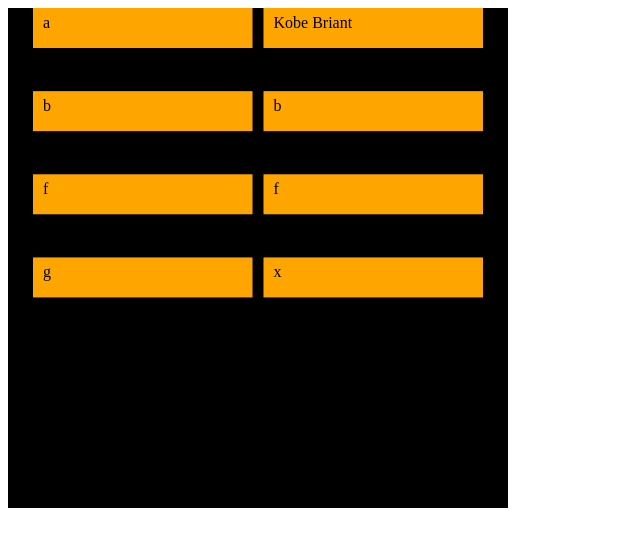
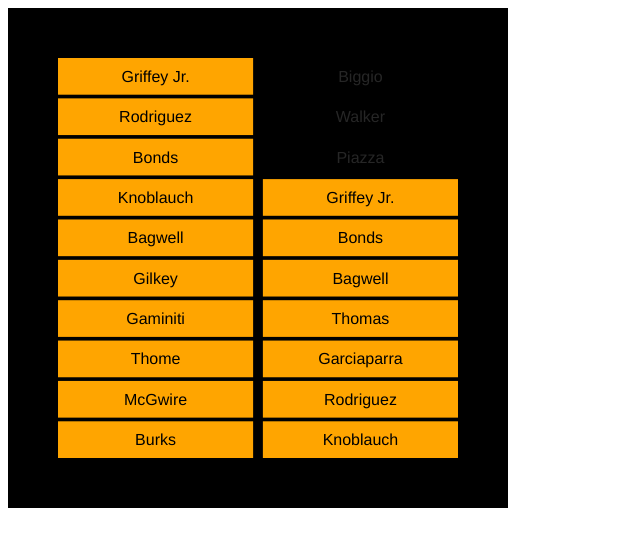
Before and after one commit to yaa0223/rankometerjs, a plain HTML site: page demo/index.html in a window 1280 px wide. Shown: the whole page, without its empty margins (0-640 px from the left). Drawn offline with nearby package versions, Linux system fonts and the light colour scheme.

Commit message:
Move most logic to plot function.

```diff
--- a/demo/index.html
+++ b/demo/index.html
@@ -8,102 +8,146 @@
       background-color: black;
     }
     .rkm-item {
+      fill: black;
+    }
+    .rkm-item-highlight {
       fill: orange;
+    }
+    .rkm-item-label {
+      text-anchor: middle;
+      alignment-baseline: central;
+      fill: rgb(38, 38, 38);
+      font-family: Helvetica, Arial;
+    }
+    .rkm-item-label-highlight {
+      fill: black;
     }
   </style>
 </head>
 <body>
   <script>
-    var dataset = [
-        ['a', 'b', 'f', 'g'],
-        ['Kobe Briant', 'b', 'f', 'x']
-    ];
-    var h = 500;
-    var w = 500;
-
-    var getColumnWidthPercentage = function(n, margin, dividerByColumn) {
+    var getColumnWidthPercentage = function(columnNumber, marginLeft,
+        marginRight, dividerByColumn) {
       // Solve this equation:
-      // 2 * margin + n * x + (n - 1) * x * dividerByColumn = 1
-      return (1 - 2 * margin)/(n + (n - 1) * dividerByColumn);
+      // marginLeft + columnNumber * x + (columnNumber - 1) * x * dividerByColumn + marginRight = 1
+      return (1 - marginLeft - marginRight) /
+          (columnNumber + (columnNumber - 1) * dividerByColumn);
     };
 
-    var getRowHeightPercentage = function(m, marginTop, marginBotton, dividerByRow) {
-      return (1 - marginTop - marginBotton)/( m + (m - 1) * dividerByRow);
-    }
-
-    var margin = 0.05;
-    var marginTop = 0.3;
-    var marginBotton = 0.05;
-
-    var dividerByColumn = 0.05;
-    var dividerByRow = 0.10;
-    var marginPx = margin * w;
-    var columnWidthPx = w * getColumnWidthPercentage(dataset.length, margin, dividerByColumn);
-    var dividerWidthPx = columnWidthPx * dividerByColumn;
-    var m = 4;
-    var rowHeightPx = h * getRowHeightPercentage(m, marginTop, marginBotton, dividerByRow);
-    var dividerHeightPx = rowHeightPx * dividerByRow;
-    var xscale = function(c) {
-      return marginPx + c * (columnWidthPx + dividerWidthPx);
-    };
-    var yscale = function(r) {
-      return r * (rowHeightPx + dividerHeightPx);
+    var getRowHeightPercentage = function(rowNumber, marginTop,
+        marginBottom, dividerByRow) {
+      return (1 - marginTop - marginBottom) /
+          (rowNumber + (rowNumber - 1) * dividerByRow);
     };
 
-    var svg = d3.select("body")
+    var plot = function(targetSelectorStr, data, layout) {
+      var svg = d3.select(targetSelectorStr)
               .append("svg")
               .attr("class", "rkm-background")
-            .attr("width", w)
-            .attr("height", h);
-    var groups = svg.selectAll('g.rkm-column')
-      .data(dataset)
+              .attr("width", layout.width)
+              .attr("height", layout.height);
+      var columns = svg.selectAll("g.rkm-column")
+        .data(data.ranks)
         .enter()
         .append("g")
         .attr("class", "rmk-column");
 
-    groups.each(function(year_data, year_index) {
+      var columnNumber = data.ranks.length;
+      var rowNumber = data.ranks[0].length;
+
+      var marginTopPx = layout.margin.top * layout.height;
+      var marginBottomPx = layout.margin.bottom * layout.height;
+      var marginLeftPx = layout.margin.left * layout.width;
+      var marginRightPx = layout.margin.right * layout.width;
+
+      var dividerByColumn = 0.05;
+      var dividerByRow = 0.10;
+
+      var columnWidthPx = layout.width * getColumnWidthPercentage(columnNumber,
+          layout.margin.left, layout.margin.right, dividerByColumn);
+      var dividerWidthPx = columnWidthPx * dividerByColumn;
+
+      var rowHeightPx = layout.height * getRowHeightPercentage(rowNumber,
+          layout.margin.top, layout.margin.bottom, dividerByRow);
+      var dividerHeightPx = rowHeightPx * dividerByRow;
+
+      var xscale = function(columnIndex) {
+        return marginLeftPx + columnIndex * (columnWidthPx + dividerWidthPx);
+      };
+
+      var yscale = function(rowIndex) {
+        return marginTopPx + rowIndex * (rowHeightPx + dividerHeightPx);
+      };
+
+      columns.each(function(columnData, columnIndex) {
+        var targetIndex = columnData.findIndex(function(elem) {
+          return elem == data.target;
+        });
         d3.select(this)
           .selectAll("rect.rkm-item")
-        .data(year_data)
+          .data(columnData)
           .enter()
           .append("rect")
-        .attr("class", "rkm-item")
+          .attr("class", function(d, rowIndex) {
+            if (targetIndex == -1) {
+              return "rkm-item";
+            }
+            return rowIndex < targetIndex ? "rkm-item" : "rkm-item-highlight";
+          })
           .attr("x", function(d) {
-          return xscale(year_index);
+            return xscale(columnIndex);
           })
-        .attr("y", function(d, i) {
-           return yscale(i);
+          .attr("y", function(d, rowIndex) {
+             return yscale(rowIndex);
            })
            .attr("width", columnWidthPx)
-         .attr("height", 40);
+           .attr("height", rowHeightPx);
 
         d3.select(this)
           .selectAll("text.rkm-item-label")
-        .data(year_data)
+          .data(columnData)
           .enter()
           .append("text")
-        .attr("class", "rmk-item-label")
+          .attr("class", function(d, rowIndex) {
+            if (targetIndex == -1) {
+              return "rkm-item-label";
+            }
+            return rowIndex < targetIndex ?
+                "rkm-item-label" : "rkm-item-label rkm-item-label-highlight";
+          })
           .attr("x", function(d) {
-          return xscale(year_index) + 10;
+            return xscale(columnIndex) + columnWidthPx / 2;
           })
-        .attr("y", function(d, i) {
-          return yscale(i) + 20;
+          .attr("y", function(d, rowIndex) {
+            return yscale(rowIndex) + rowHeightPx / 2;
           })
           .text(function(d) {
             return d;
           });
       })
-  //  svg.selectAll("rect")
-  //     .data(dataset[1][1])
-  //     .enter()
-  //     .append("rect")
-  //     .attr("x", function(d, i) {
-  //       return 110;
-  //     })
-  //     .attr("y", function(d, i) {
-  //       return i * (40 + 5);
-  //     })
-  //     .attr("width", 100)
-  //     .attr("height", 40);
+    };
+
+    var data = {
+      target: "Griffey Jr.",
+      ranks: [
+          ["Griffey Jr.", "Rodriguez", "Bonds", "Knoblauch", "Bagwell",
+           "Gilkey", "Gaminiti", "Thome", "McGwire", "Burks"],
+          ["Biggio", "Walker", "Piazza", "Griffey Jr.", "Bonds",
+           "Bagwell", "Thomas", "Garciaparra", "Rodriguez", "Knoblauch"]
+      ]
+    };
+
+    layout = {
+      width: 500,
+      height: 500,
+      margin: {
+        top: 0.1,
+        bottom: 0.1,
+        left: 0.1,
+        right: 0.1
+      }
+    }
+
+    plot("body", data, layout);
   </script>
 </body>
```
Lines whose indentation alone changed are shown as unchanged.
